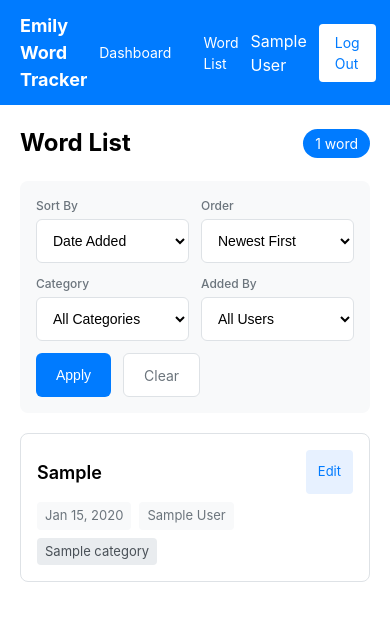
After one commit to nomindnick/emily-talking-app, a Flask app: page /words in a window 390 px wide. The commit adds this page. Shown: the top 621 px of the page. Run offline with Flask 3, Linux system fonts and the light colour scheme; a user stored in the database is signed in; tables that the repository leaves empty hold one stand-in row (values such as "Sample post").

Commit message:
Complete Sprint 4: Word List
Add word list page with sorting and filtering capabilities:
- GET /words route with query params (sort, order, category, user)
- Responsive design: table on desktop, cards on mobile
- Reusable word_list.html partial template
- Navigation links from dashboard and nav bar
- 11 new tests for display, sorting, filtering, navigation

🤖 Generated with [Claude Code](https://claude.com/claude-code)

Co-Authored-By: Claude <noreply@anthropic.com>

```diff
--- a/app/routes.py
+++ b/app/routes.py
@@ -17,6 +17,46 @@ def index():
     word_count = Word.query.count()
     categories = Category.query.all()
     return render_template("index.html", word_count=word_count, categories=categories)
+
+
+@main_bp.route("/words")
+@login_required
+def word_list():
+    """Display the word list with sorting and filtering."""
+    # Get query parameters
+    sort = request.args.get("sort", "date")
+    order = request.args.get("order", "desc")
+    category_id = request.args.get("category", type=int)
+    user_id = request.args.get("user", type=int)
+
+    # Build query with filters
+    query = Word.query
+
+    if category_id:
+        query = query.filter_by(category_id=category_id)
+    if user_id:
+        query = query.filter_by(user_id=user_id)
+
+    # Apply sorting
+    if sort == "word":
+        order_col = Word.word.asc() if order == "asc" else Word.word.desc()
+    else:  # date
+        order_col = Word.date_added.asc() if order == "asc" else Word.date_added.desc()
+
+    words = query.order_by(order_col).all()
+    categories = Category.query.all()
+    users = User.query.all()
+
+    return render_template(
+        "words.html",
+        words=words,
+        categories=categories,
+        users=users,
+        current_sort=sort,
+        current_order=order,
+        current_category=category_id,
+        current_user_filter=user_id,
+    )
 
 
 @main_bp.route("/words/add", methods=["POST"])
@@ -53,6 +93,15 @@ def add_word():
 
     flash(f'Added "{word_text}" to Emily\'s vocabulary!', "success")
     return redirect(url_for("main.index"))
+
+
+@main_bp.route("/words/<int:word_id>/edit", methods=["GET", "POST"])
+@login_required
+def edit_word(word_id):
+    """Edit a word (placeholder for Sprint 5)."""
+    # This will be fully implemented in Sprint 5
+    flash("Edit functionality coming soon!", "info")
+    return redirect(url_for("main.word_list"))
 
 
 @main_bp.route("/login", methods=["GET", "POST"])
--- a/app/templates/base.html
+++ b/app/templates/base.html
@@ -29,6 +29,24 @@
             font-size: 18px;
             font-weight: bold;
             text-decoration: none;
+        }
+
+        .nav-links {
+            display: flex;
+            align-items: center;
+            gap: 8px;
+        }
+
+        .nav-link {
+            color: white;
+            text-decoration: none;
+            padding: 8px 12px;
+            border-radius: 4px;
+            font-size: 14px;
+        }
+
+        .nav-link:hover {
+            background-color: rgba(255, 255, 255, 0.1);
         }
 
         .nav-user {
@@ -96,6 +114,10 @@
     {% if current_user.is_authenticated %}
     <nav class="nav">
         <a href="{{ url_for('main.index') }}" class="nav-brand">Emily Word Tracker</a>
+        <div class="nav-links">
+            <a href="{{ url_for('main.index') }}" class="nav-link">Dashboard</a>
+            <a href="{{ url_for('main.word_list') }}" class="nav-link">Word List</a>
+        </div>
         <div class="nav-user">
             <span>{{ current_user.display_name }}</span>
             <a href="{{ url_for('main.logout') }}" class="btn-logout">Log Out</a>
--- /dev/null
+++ b/app/templates/partials/word_list.html
@@ -0,0 +1,52 @@
+{# Reusable word list component - displays words in table (desktop) or cards (mobile) #}
+
+{# Desktop table view #}
+<table class="word-table">
+    <thead>
+        <tr>
+            <th>Word</th>
+            <th>Date Added</th>
+            <th>Added By</th>
+            <th>Category</th>
+            <th>Actions</th>
+        </tr>
+    </thead>
+    <tbody>
+        {% for word in words %}
+        <tr>
+            <td class="word-text">{{ word.word }}</td>
+            <td>{{ word.date_added.strftime('%b %d, %Y') }}</td>
+            <td>{{ word.user.display_name }}</td>
+            <td>{{ word.category.name if word.category else '—' }}</td>
+            <td>
+                <a href="{{ url_for('main.edit_word', word_id=word.id) }}" class="btn-edit">Edit</a>
+            </td>
+        </tr>
+        {% else %}
+        <tr>
+            <td colspan="5" class="no-words">No words found.</td>
+        </tr>
+        {% endfor %}
+    </tbody>
+</table>
+
+{# Mobile card view #}
+<div class="word-cards">
+    {% for word in words %}
+    <div class="word-card">
+        <div class="word-card-header">
+            <span class="word-text">{{ word.word }}</span>
+            <a href="{{ url_for('main.edit_word', word_id=word.id) }}" class="btn-edit">Edit</a>
+        </div>
+        <div class="word-card-details">
+            <span class="detail">{{ word.date_added.strftime('%b %d, %Y') }}</span>
+            <span class="detail">{{ word.user.display_name }}</span>
+            {% if word.category %}
+            <span class="detail category-badge">{{ word.category.name }}</span>
+            {% endif %}
+        </div>
+    </div>
+    {% else %}
+    <div class="no-words">No words found.</div>
+    {% endfor %}
+</div>
--- /dev/null
+++ b/app/templates/words.html
@@ -0,0 +1,309 @@
+{% extends "base.html" %}
+
+{% block title %}Word List - Emily Word Tracker{% endblock %}
+
+{% block head %}
+<style>
+    .page-header {
+        display: flex;
+        justify-content: space-between;
+        align-items: center;
+        margin-bottom: 20px;
+        flex-wrap: wrap;
+        gap: 12px;
+    }
+
+    .page-header h1 {
+        margin: 0;
+        font-size: 24px;
+    }
+
+    .word-count-badge {
+        background-color: #007bff;
+        color: white;
+        padding: 4px 12px;
+        border-radius: 20px;
+        font-size: 14px;
+    }
+
+    /* Filter and Sort Controls */
+    .controls-section {
+        background-color: #f8f9fa;
+        padding: 16px;
+        border-radius: 8px;
+        margin-bottom: 20px;
+    }
+
+    .controls-row {
+        display: flex;
+        flex-wrap: wrap;
+        gap: 12px;
+        align-items: flex-end;
+    }
+
+    .control-group {
+        flex: 1;
+        min-width: 140px;
+    }
+
+    .control-group label {
+        display: block;
+        font-size: 12px;
+        color: #6c757d;
+        margin-bottom: 4px;
+        font-weight: 500;
+    }
+
+    .control-select {
+        width: 100%;
+        padding: 10px 12px;
+        font-size: 14px;
+        border: 1px solid #dee2e6;
+        border-radius: 6px;
+        background-color: white;
+        min-height: 44px;
+        cursor: pointer;
+    }
+
+    .control-select:focus {
+        outline: none;
+        border-color: #007bff;
+    }
+
+    .btn-apply {
+        padding: 10px 20px;
+        font-size: 14px;
+        font-weight: 500;
+        color: white;
+        background-color: #007bff;
+        border: none;
+        border-radius: 6px;
+        cursor: pointer;
+        min-height: 44px;
+    }
+
+    .btn-apply:hover {
+        background-color: #0056b3;
+    }
+
+    .btn-clear {
+        padding: 10px 20px;
+        font-size: 14px;
+        color: #6c757d;
+        background-color: white;
+        border: 1px solid #dee2e6;
+        border-radius: 6px;
+        cursor: pointer;
+        min-height: 44px;
+        text-decoration: none;
+        display: inline-flex;
+        align-items: center;
+    }
+
+    .btn-clear:hover {
+        background-color: #f8f9fa;
+    }
+
+    /* Table styles (desktop) */
+    .word-table {
+        width: 100%;
+        border-collapse: collapse;
+        display: none;
+    }
+
+    .word-table th,
+    .word-table td {
+        padding: 12px;
+        text-align: left;
+        border-bottom: 1px solid #dee2e6;
+    }
+
+    .word-table th {
+        background-color: #f8f9fa;
+        font-weight: 600;
+        font-size: 14px;
+        color: #495057;
+    }
+
+    .word-table td {
+        font-size: 14px;
+    }
+
+    .word-table .word-text {
+        font-weight: 500;
+    }
+
+    .word-table tr:hover {
+        background-color: #f8f9fa;
+    }
+
+    .word-table .no-words {
+        text-align: center;
+        color: #6c757d;
+        padding: 40px;
+    }
+
+    /* Card styles (mobile) */
+    .word-cards {
+        display: flex;
+        flex-direction: column;
+        gap: 12px;
+    }
+
+    .word-card {
+        background-color: white;
+        border: 1px solid #dee2e6;
+        border-radius: 8px;
+        padding: 16px;
+    }
+
+    .word-card-header {
+        display: flex;
+        justify-content: space-between;
+        align-items: center;
+        margin-bottom: 8px;
+    }
+
+    .word-card .word-text {
+        font-size: 18px;
+        font-weight: 600;
+    }
+
+    .word-card-details {
+        display: flex;
+        flex-wrap: wrap;
+        gap: 8px;
+        font-size: 13px;
+        color: #6c757d;
+    }
+
+    .word-card-details .detail {
+        background-color: #f8f9fa;
+        padding: 4px 8px;
+        border-radius: 4px;
+    }
+
+    .word-card-details .category-badge {
+        background-color: #e9ecef;
+        color: #495057;
+    }
+
+    .word-cards .no-words {
+        text-align: center;
+        color: #6c757d;
+        padding: 40px;
+        background-color: #f8f9fa;
+        border-radius: 8px;
+    }
+
+    /* Edit button */
+    .btn-edit {
+        padding: 6px 12px;
+        font-size: 13px;
+        color: #007bff;
+        background-color: #e7f1ff;
+        border: none;
+        border-radius: 4px;
+        text-decoration: none;
+        min-height: 44px;
+        display: inline-flex;
+        align-items: center;
+    }
+
+    .btn-edit:hover {
+        background-color: #cce5ff;
+    }
+
+    /* Responsive: show table on desktop, cards on mobile */
+    @media (min-width: 768px) {
+        .word-table {
+            display: table;
+        }
+
+        .word-cards {
+            display: none;
+        }
+    }
+
+    /* Active filter indicator */
+    .active-filters {
+        margin-top: 12px;
+        font-size: 13px;
+        color: #6c757d;
+    }
+
+    .active-filters .filter-tag {
+        display: inline-block;
+        background-color: #e9ecef;
+        padding: 4px 8px;
+        border-radius: 4px;
+        margin-right: 8px;
+    }
+</style>
+{% endblock %}
+
+{% block content %}
+<div class="page-header">
+    <h1>Word List</h1>
+    <span class="word-count-badge">{{ words|length }} word{% if words|length != 1 %}s{% endif %}</span>
+</div>
+
+<div class="controls-section">
+    <form method="GET" action="{{ url_for('main.word_list') }}">
+        <div class="controls-row">
+            <div class="control-group">
+                <label for="sort">Sort By</label>
+                <select id="sort" name="sort" class="control-select">
+                    <option value="date" {% if current_sort == 'date' %}selected{% endif %}>Date Added</option>
+                    <option value="word" {% if current_sort == 'word' %}selected{% endif %}>Word (A-Z)</option>
+                </select>
+            </div>
+
+            <div class="control-group">
+                <label for="order">Order</label>
+                <select id="order" name="order" class="control-select">
+                    <option value="desc" {% if current_order == 'desc' %}selected{% endif %}>Newest First</option>
+                    <option value="asc" {% if current_order == 'asc' %}selected{% endif %}>Oldest First</option>
+                </select>
+            </div>
+
+            <div class="control-group">
+                <label for="category">Category</label>
+                <select id="category" name="category" class="control-select">
+                    <option value="">All Categories</option>
+                    {% for category in categories %}
+                    <option value="{{ category.id }}" {% if current_category == category.id %}selected{% endif %}>{{ category.name }}</option>
+                    {% endfor %}
+                </select>
+            </div>
+
+            <div class="control-group">
+                <label for="user">Added By</label>
+                <select id="user" name="user" class="control-select">
+                    <option value="">All Users</option>
+                    {% for user in users %}
+                    <option value="{{ user.id }}" {% if current_user_filter == user.id %}selected{% endif %}>{{ user.display_name }}</option>
+                    {% endfor %}
+                </select>
+            </div>
+
+            <button type="submit" class="btn-apply">Apply</button>
+            <a href="{{ url_for('main.word_list') }}" class="btn-clear">Clear</a>
+        </div>
+    </form>
+
+    {% if current_category or current_user_filter %}
+    <div class="active-filters">
+        Active filters:
+        {% if current_category %}
+        <span class="filter-tag">Category: {{ categories|selectattr('id', 'equalto', current_category)|map(attribute='name')|first }}</span>
+        {% endif %}
+        {% if current_user_filter %}
+        <span class="filter-tag">User: {{ users|selectattr('id', 'equalto', current_user_filter)|map(attribute='display_name')|first }}</span>
+        {% endif %}
+    </div>
+    {% endif %}
+</div>
+
+{% include "partials/word_list.html" %}
+{% endblock %}
```
Also changed, not shown: app/templates/index.html (+16 -0 lines), tests/conftest.py (+51 -1 lines), tests/test_word_list.py (added, +186 -0 lines).
